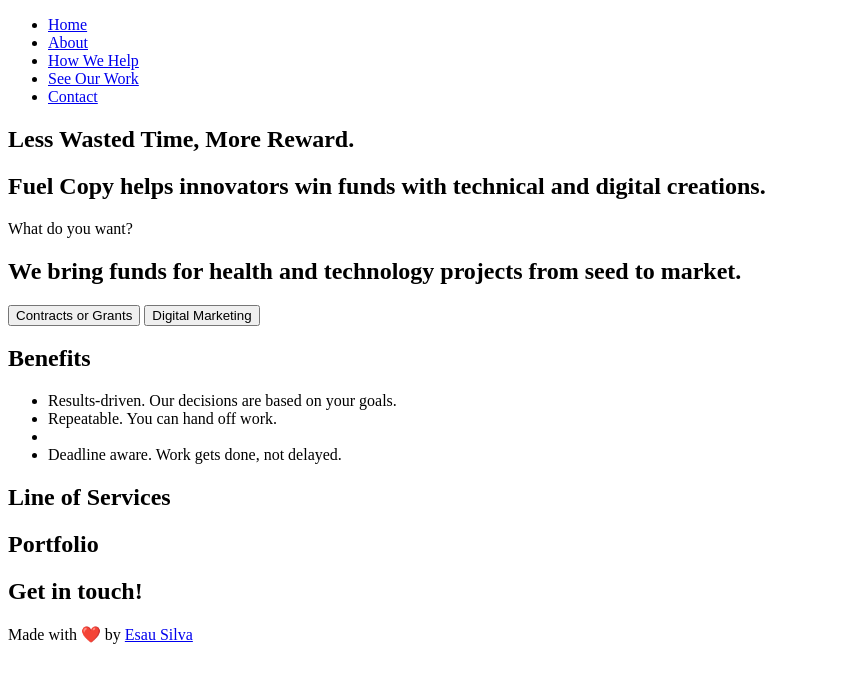
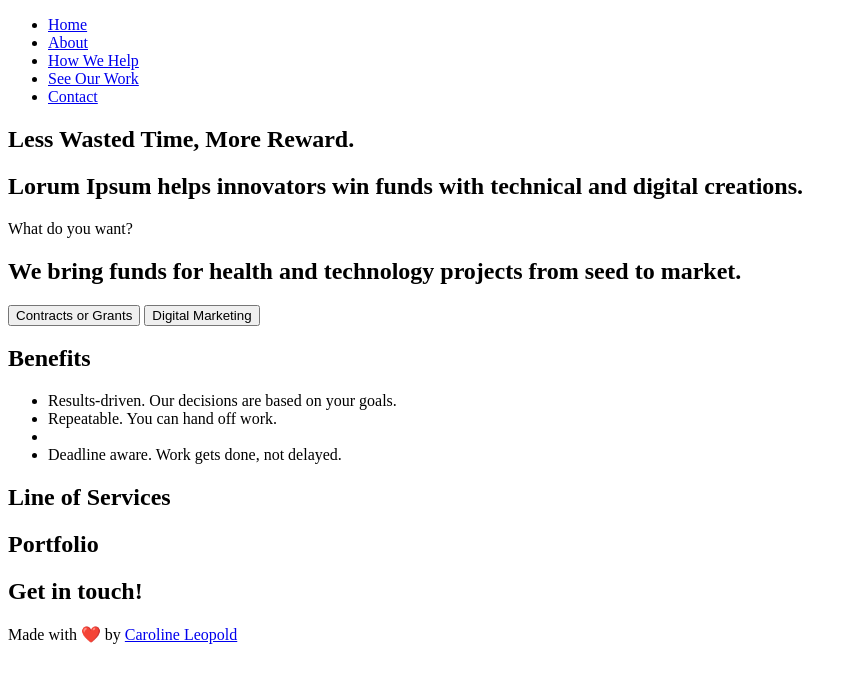
Before and after one commit to cml815/crawl, a website built with webpack: page public/index.html in a window 1280 px wide. Shown: the whole page, without its empty margins (0-857 px from the left). Built offline with nearby package versions, Linux system fonts and the light colour scheme; a web font is replaced by a local one.

Commit message:
anonymized home page

```diff
--- a/public/index.html
+++ b/public/index.html
@@ -22,7 +22,7 @@
     </header>
     <section class="page-intro">
         <h1>Less Wasted Time, More Reward.</h1>
-        <h2>Fuel Copy helps innovators win funds with technical and digital creations.</h2>
+        <h2>Lorum Ipsum helps innovators win funds with technical and digital creations.</h2>
         <p>What do you want?</h2>
     </section>
     <section class="">
@@ -52,7 +52,7 @@
     </section>
 
     <footer>
-    <p>Made with ❤️ by <a href="https://twitter.com/_esausilva" target="_blank">Esau Silva</a></p>
+    <p>Made with ❤️ by <a href="https://twitter.com/caroline815" target="_blank">Caroline Leopold</a></p>
     </footer>
     <script src="./assets/scripts/bundle.js"></script>
 </body>
```
